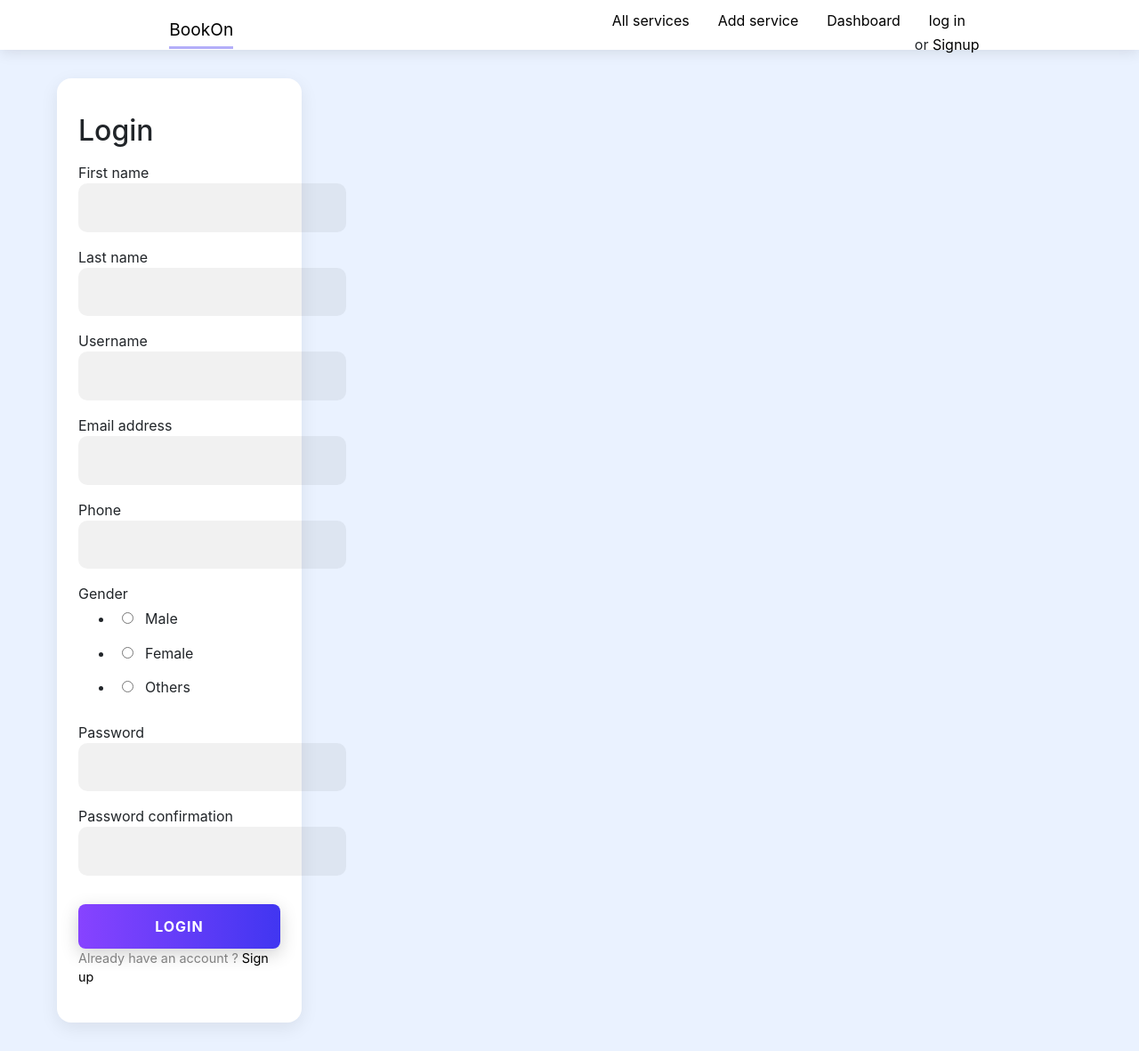
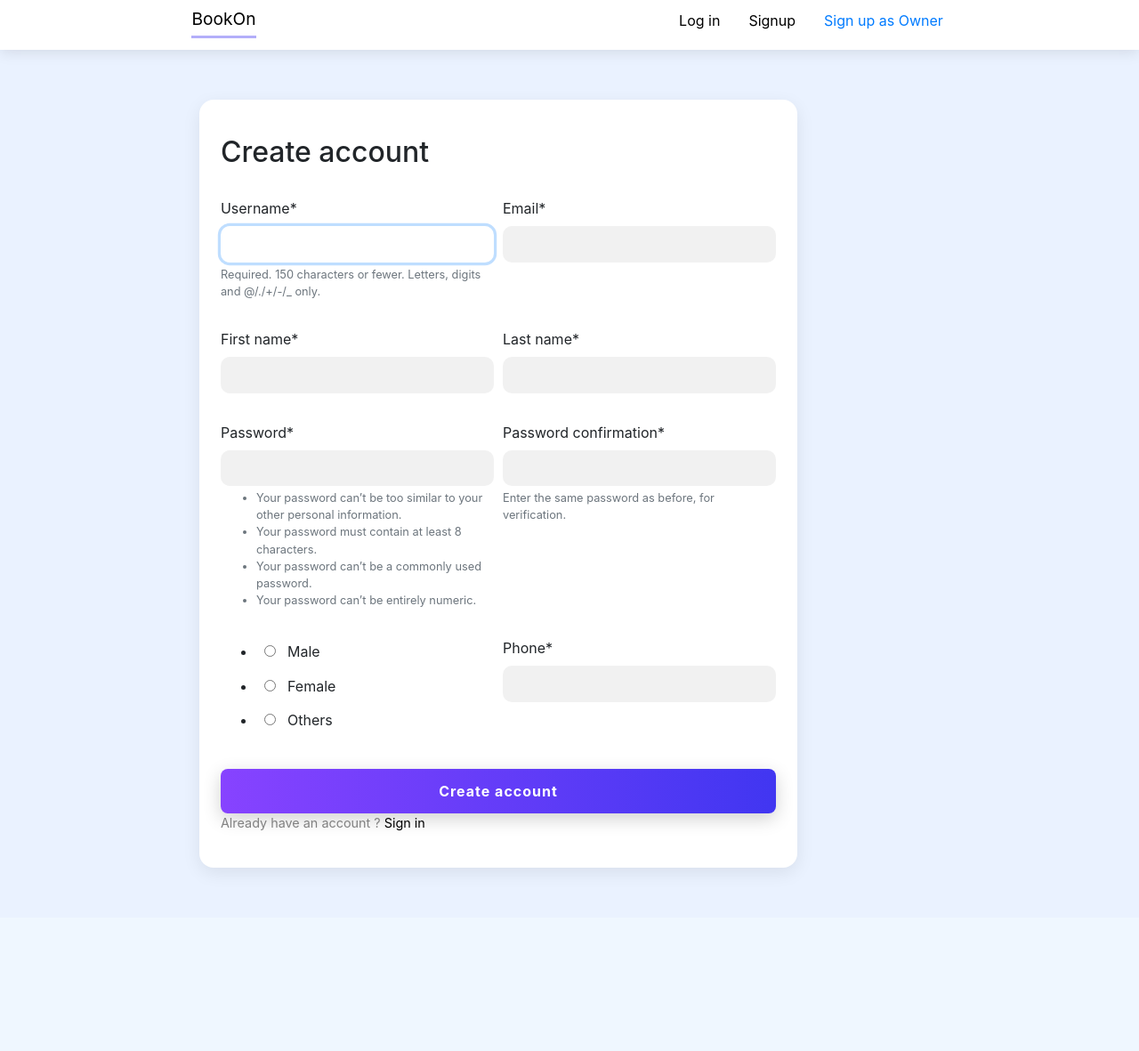
Before and after one commit to Dparmar006/bookon, a Django app: page /user/signup/ in a window 1280 px wide. Shown: the whole page at 89% size. After the commit the page ends 984 px from the top, so only its background shows below. Run offline with Django 3.2, Linux system fonts and the light colour scheme; some libraries are stand-ins or nearby versions.

Commit message:
all forms rendered in new style

```diff
--- a/bookings/views.py
+++ b/bookings/views.py
@@ -5,9 +5,10 @@ from django.views.generic import ListView
 from django.shortcuts import get_object_or_404
 from django.contrib import messages
 import datetime
+from django.utils import timezone
 # model
 from .models import Booking
-from users.models import Customer, BookonUser, Owner
+from users.models import Customer
 from services.models import Service
 
 
@@ -21,7 +22,7 @@ class BookingsListView(ListView):
     def get_context_data(self, **kwargs):
         context = super().get_context_data(**kwargs)
         context["todays_booking"] = Booking.objects.filter(
-            customer_name=self.customer, start_time__gte=datetime.datetime.today())
+            customer_name=self.customer).filter(start_time__gte=datetime.datetime.now(tz=timezone.utc))
         context["object_list"] = Booking.objects.filter(
             customer_name=self.customer)
 
--- a/static/css/main.css
+++ b/static/css/main.css
@@ -446,11 +446,23 @@ section {
   background: #ffffff;
   padding: 1.5em;
   min-width: 250px;
-  max-width: 275px;
+  max-width: 70%;
   margin: 1em;
   border-radius: 16px;
   -webkit-box-shadow: 0px 6px 20px rgba(0, 0, 0, 0.08);
           box-shadow: 0px 6px 20px rgba(0, 0, 0, 0.08);
+}
+
+.form-elemetnts {
+  display: -webkit-box;
+  display: -ms-flexbox;
+  display: flex;
+  -ms-flex-wrap: wrap;
+      flex-wrap: wrap;
+  gap: 1em;
+  -webkit-box-pack: start;
+      -ms-flex-pack: start;
+          justify-content: flex-start;
 }
 
 .form__element {
--- a/static/css/main.scss
+++ b/static/css/main.scss
@@ -386,10 +386,17 @@ section {
     background: #ffffff;
     padding: 1.5em;
     min-width: 250px;
-    max-width: 275px;
+    max-width: 70%;
     margin: 1em;
     border-radius: 16px;
     box-shadow: 0px 6px 20px rgba(0, 0, 0, 0.080);
+}
+
+.form-elemetnts {
+    display: flex;
+    flex-wrap: wrap;
+    gap: 1em;
+    justify-content: flex-start;
 }
 
 .form__element {
--- a/templates/base.html
+++ b/templates/base.html
@@ -27,6 +27,7 @@
     </button>
     <div class="collapse navbar-collapse" id="navbarNav">
       <ul class="my-2 my-lg-0 navbar-nav">
+        {% if user.is_authenticated %}
         <li class="nav-item">
           <a class="nav-link" href={% url 'home_page' %}>Home <span class="sr-only">(current)</span></a>
         </li>
@@ -37,13 +38,15 @@
           <a class="nav-link" href={% url 'services:listServices' %}>All services</a>
         </li>
         <li class="nav-link">
-          {% if user.is_authenticated %}
             Welcome, {{ user.first_name }}. <a href={% url 'user:signoutPage' %}> log out ?</a>
+        </li>
           {% else %}
-          Welcome, Please <a href={% url 'user:customerSigninPage' %}> log in </a> or <a href={% url 'user:customerSignupPage' %}>
-            Create new account </a>
-          {% endif %}
+        <li>  Welcome, Please <a href={% url 'user:customerSigninPage' %}> log in </a> or <a href={% url 'user:customerSignupPage' %}>
+            Create new account </a></li>
+        <li>
+          <a href={% url 'user:ownerSignupPage' %}> Sign up as owner</a>
         </li>
+      {% endif %}
       </ul>
     </div>
   </nav> {% endcomment %}
@@ -56,7 +59,7 @@
         </div>
         <div class="header__menu">
           <ul class="nav-links">
-            {% if user.type == "CUSTOMER"  %}
+          {% if user.is_authenticated %}
             <li>
               <a href={% url 'home_page' %} class="nav-link">
                 Home
@@ -68,26 +71,20 @@
             <li>
               <a class="nav-link" href={% url 'services:listServices' %}>All services</a>
             </li>
-            {% else %}
-            <li>
-              <a class="nav-link" href={% url 'services:listServices' %}>All services</a>
-            </li>
             <li>
               <a class="nav-link" href={% url 'services:serviceRegistration' %}>Add service </a>
             </li>
             <li>
-             <a class="nav-link" href={% url 'user:owner_dashboard' %}>Dashboard </a>
+              <a class="nav-link" href={% url 'user:owner_dashboard' %}>Dashboard </a>
             </li>
-            {% endif %}
             <li>
-                {% if user.is_authenticated %}
-                 {% comment %} {{ user.first_name }}.  {% endcomment %}
-                 <a href={% url 'user:signoutPage' %} class="nav-link" > log out ?</a>
-                {% else %}
-                <a href={% url 'user:customerSigninPage' %} class="nav-link" > log in </a> or <a href={% url 'user:customerSignupPage' %}>
-                  Signup </a>
-                {% endif %}
+              <a href={% url 'user:signoutPage' %} class="nav-link" > log out ?</a>
             </li>
+            {% else %}
+            <li><a href={% url 'user:customerSigninPage' %} class="nav-link" >Log in</a> </li>
+            <li><a href={% url 'user:customerSignupPage' %} class="nav-link">Signup</a></li> </li>
+            <li><a href={% url 'user:ownerSignupPage' %} class="nav-link btn-rounded btn-link">Sign up as Owner </a></li> </li>
+          {% endif %}
           </ul>
           <button
             class="icon-button menu-button"
--- a/templates/booking/listBooking.html
+++ b/templates/booking/listBooking.html
@@ -40,7 +40,7 @@
           </div>
         {% endfor %}
       {% else %}
-        <h2>No schedule found</h2>
+        <h2>No schedules for today</h2>
       {% endif %}
     </div>
   </div>
--- a/templates/customer/customer-signup.html
+++ b/templates/customer/customer-signup.html
@@ -12,37 +12,67 @@
 {% endif %} {% endblock pageTitle %} {
 
   {% block content %}
-
-<form class="form" method="POST">
+<section>
+  <form method="post" class="form">
+    <div class="form__title">
+        <h2>Create account</h2>
+      </div>
     {% csrf_token %}
-      <div class="form__title">
-        <h2>Login</h2>
-      </div>
-      <div class="form-elemetnts">
-        {% for element in form %}
-          <div class="form__element">
-            {{element.label}}
-            {{element}}
-          </div>
-        {% endfor %}
-        <!-- <div>
-          <input type="email" placeholder="Email" class="form__element" />
-        </div>
-        <div class="form__element-container">
-          <input
-            type="password"
-            placeholder="Password"
-            class="form__element"
-          />
-        </div> -->
-        <div class="form__element-container">
-          <button type="submit" class="primary-button">
-            LOGIN
-          </button>
-          <p class="help-text">
-            Already have an account ? <a href="/signup">Sign up</a>
-          </p>
+    <div class="form-row">
+      <div class="form-group col-md-6 mb-0">
+        <div class="form__element">
+          {{ form.username|as_crispy_field }}
         </div>
       </div>
-    </form>
+      <div class="form-group col-md-6 mb-0">
+       <div class="form__element">
+        {{ form.email|as_crispy_field }}
+        </div>
+      </div>
+    </div>
+    <div class="form-row">
+      <div class="form-group col-md-6 mb-0">
+        <div class="form__element">
+          {{ form.first_name|as_crispy_field }}
+        </div>
+      </div>
+      <div class="form-group col-md-6 mb-0">
+       <div class="form__element">
+        {{ form.last_name|as_crispy_field }}
+        </div>
+      </div>
+    </div>
+
+    <div class="form-row">
+      <div class="form-group col-md-6 mb-0">
+        <div class="form__element">
+          {{ form.password1|as_crispy_field }}
+        </div>
+      </div>
+      <div class="form-group col-md-6 mb-0">
+        <div class="form__element">
+          {{ form.password2|as_crispy_field }}
+        </div>
+      </div>
+    </div>
+
+    <div class="form-row">
+      <div class="form-group col-md-6 mb-0">
+        <div class="form__element">
+              {{form.gender}}
+        </div>
+      </div>
+      <div class="form-group col-md-6 mb-0">
+        <div class="form__element">
+          {{ form.phone|as_crispy_field }}
+        </div>
+      </div>
+    </div>
+
+    <button type="submit" class="btn btn-primary primary-button">Create account</button>
+     <p class="help-text">
+            Already have an account ? <a href={% url 'user:customerSigninPage' %}>Sign in</a>
+          </p>
+  </form>
+</section>
 {% endblock content %}
--- a/templates/service/detailService.html
+++ b/templates/service/detailService.html
@@ -26,8 +26,9 @@
 
             <ul class="list-group list-group-flush">
               <li class="list-group-item"><p class="title">Other details</p></li>
+              <li class="list-group-item">Owner : {{object.owner.get_full_name}} </li>
               <li class="list-group-item">Price : {{object.price}} ({{object.average_service_time}})</li>
-              <li class="list-group-item">{{object.address}} from - {{object.district}} by : {{object.owner.first_name}} {{object.owner.last_name}}</li>
+              <li class="list-group-item">{{object.address}} - {{object.district}} </li>
             </ul>
           <!-- <p class="content">{content}</p> -->
           <a href="/bookings/book/{{service.slug}}/" class="btn btn-primary primary-button content">Book</a>
--- a/users/models.py
+++ b/users/models.py
@@ -1,3 +1,4 @@
+
 from django.db import models
 from django.shortcuts import reverse
 from django.contrib.auth.models import AbstractUser, UserManager
@@ -14,7 +15,9 @@ class BookonUser(AbstractUser):
     type = models.CharField(
         max_length=20, choices=Types.choices, default=Types.CUSTOMER
     )
-
+    first_name = models.CharField(max_length=30)
+    last_name = models.CharField(max_length=30)
+    email = models.EmailField()
     phone = models.CharField(max_length=12)
     gender = models.CharField(max_length=10)
 
--- a/users/views.py
+++ b/users/views.py
@@ -1,10 +1,11 @@
 from django.shortcuts import render, redirect, get_object_or_404
 from django.contrib import messages
 from django.views.generic import ListView
-
 import datetime
-
+from django.utils import timezone
 from django.contrib.auth import authenticate, login, logout
+from django.contrib.auth.mixins import LoginRequiredMixin
+from django.contrib.auth.decorators import login_required
 # Forms
 from .forms import CustomerCreationForm
 from django.contrib.auth.forms import AuthenticationForm
@@ -13,7 +14,7 @@ from .models import Owner, Customer
 from bookings.models import Booking
 
 
-class Home(ListView):
+class Home(LoginRequiredMixin, ListView):
     template_name = 'home.html'
 
     def get_queryset(self):
@@ -23,7 +24,7 @@ class Home(ListView):
     def get_context_data(self, **kwargs):
         context = super().get_context_data(**kwargs)
         context["todays_booking"] = Booking.objects.filter(
-            customer_name=self.customer, start_time__gte=datetime.datetime.today())
+            customer_name=self.customer).filter(start_time__gte=datetime.datetime.now(tz=timezone.utc))
         context["object_list"] = Booking.objects.filter(
             customer_name=self.customer).order_by('start_time')
         return context
@@ -35,6 +36,7 @@ def signoutPage(request):
     return redirect('user:customerSigninPage')
 
 
+@login_required
 def owner_dashboard(request):
     if request.method == 'POST':
         booking = Booking.objects.get(id=request.POST.get('order_id'))
@@ -46,8 +48,6 @@ def owner_dashboard(request):
         booking.save()
         messages.success(request,
                          f"You have scheduled {booking.customer_name}'s service at {start_time}")
-        print(start_time, "post")
-    print(request.user.type, " logged in")
     if(request.user.type == "OWNER"):
         all_bookings = Booking.objects.filter(
             service_name__owner=request.user).order_by('start_time')
@@ -111,7 +111,7 @@ def customerSigninPage(request):
         'form': form,
 
     }
-    return render(request, 'customer/customer-signup.html', context)
+    return render(request, 'customer/customer-signin.html', context)
 
 
 # owner
@@ -125,7 +125,7 @@ def ownerSignupPage(request):
             email = form.cleaned_data.get('email')
             phone = form.cleaned_data.get('phone')
             password1 = form.cleaned_data.get('password1')
-            password2 = form.cleaned_data.get('password2')
+
             gender = form.cleaned_data.get('gender')
 
             user = Owner.objects.create(username=username,
```
Also changed, not shown: templates/customer/customer-signin.html (+23 -27 lines), templates/owner/owner-signup.html (+75 -11 lines), 1 other file.
